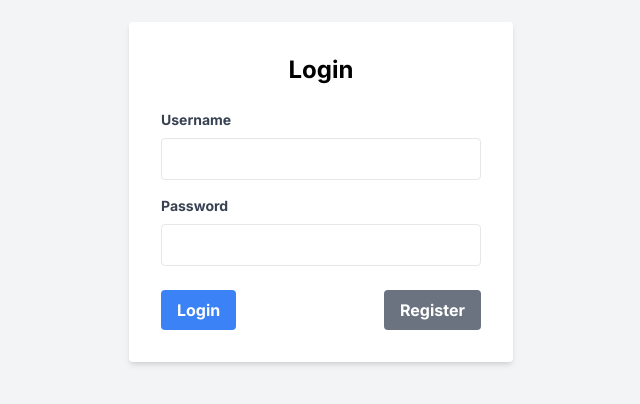
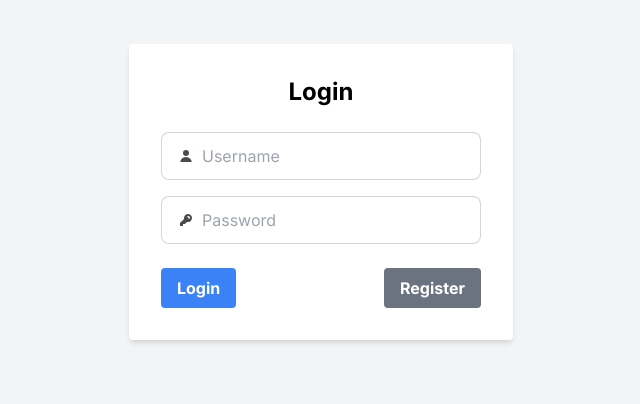
Before and after one commit to yehonatan1212/SkiApp_Front-Next.js, a Next.js app: page / in a window 1280 px wide. Shown: the part 208-612 px from the top of the page, without its empty margins (319-959 px from the left). Built offline with nearby package versions, Linux system fonts and the light colour scheme.

Commit message:
organized skiCard

```diff
--- /dev/null
+++ b/app/components/cardComponents/ContactLength.tsx
@@ -0,0 +1,15 @@
+import React from 'react'
+
+const ContactLength: React.FC<{ length: number; contactLength: number; }> = ({length, contactLength}) => {
+  return (
+    <div>
+      Total ski length: {length} cm. Contact points (Camber) length is {contactLength} cm,
+      leaving {length - contactLength} cm for tip and tail rocker.
+      <p>
+        A longer camber provides better grip and stability, while a longer rocker provides better flotation in deep snow.
+      </p>
+    </div>
+  )
+};
+
+export default ContactLength;
--- /dev/null
+++ b/app/components/cardComponents/Floatation.tsx
@@ -0,0 +1,12 @@
+import React from 'react'
+
+const Floatation: React.FC<{ floatation: number }> = ({floatation}) => {
+  return (
+    <div>
+      Floatation: {floatation}
+      <p>This value is calculated by the area of your ski.</p>
+    </div>
+  )
+}
+
+export default Floatation;
--- /dev/null
+++ b/app/components/cardComponents/HeightDifference.tsx
@@ -0,0 +1,13 @@
+import React from 'react'
+
+interface HeightDifferenceProps {
+  heightDifference: number;
+}
+function HeightDifference({heightDifference}: HeightDifferenceProps) {
+  if (heightDifference > 0) {
+    return `Your ski is ${heightDifference} cm shorter than you. A shorter ski is easier to maneuver and initiate turns but less stable at high speeds.`;
+  }
+  return `Your ski is ${Math.abs(heightDifference)} cm longer than you. A longer ski is more stable at high speeds but harder to initiate turns and requires more skill.`;
+};
+
+export default HeightDifference
--- /dev/null
+++ b/app/components/cardComponents/LevelScale.tsx
@@ -0,0 +1,30 @@
+import React from 'react'
+import styles from '../../css/lineScale.module.css';
+
+
+const SkiLevelScale: React.FC<{ minLevel: number; maxLevel: number }> = ({ minLevel, maxLevel }) => {
+    const startPercentage = ((minLevel - 1) / 9) * 100;
+    const endPercentage = ((maxLevel - 1) / 9) * 100;
+    const average = (minLevel + maxLevel) / 2;
+    const width = endPercentage - startPercentage;
+
+    return (
+      <div className={styles.container}>
+        <h3 className={styles.header}>Ski Level  -  {average.toFixed(0)}</h3>
+        <div className={styles.scaleContainer}>
+          <div className={styles.scale}>
+            <div
+              className={styles.filled}
+              style={{ left: `${startPercentage}%`, width: `${width}%` }}
+            />
+          </div>
+          <div className={styles.labels}>
+            <span>Beginner</span>
+            <span>Expert</span>
+          </div>
+        </div>
+      </div>
+    );
+  };
+
+  export default SkiLevelScale
--- /dev/null
+++ b/app/components/cardComponents/SkiSpecs.tsx
@@ -0,0 +1,17 @@
+import React from 'react'
+
+interface SkiSpecsProps {
+  ski: any;
+}
+
+const SkiSpecs: React.FC<SkiSpecsProps> = ({ ski }) => (
+  <div className="specs">
+    <p>Length: {ski.length} cm</p>
+    <p>Radius: {ski.radius} m</p>
+    <p>Sidecut: {ski.tip} / {ski.waist} / {ski.tail}</p>
+    <p>Stiffness: {ski.stiffness}</p>
+    <p>Camber: {ski.camber_rocker}</p>
+  </div>
+);
+
+export default SkiSpecs;
--- /dev/null
+++ b/app/components/cardComponents/TerrainScale.tsx
@@ -0,0 +1,29 @@
+import React from 'react'
+import styles from '../../css/lineScale.module.css'
+
+const TerrainScale: React.FC<{ terrain: number }> = ({ terrain }) => {
+    const percentage = ((terrain - 1) / 9) * 100;
+
+    return (
+      <div className={styles.container}>
+        <h3 className={styles.header}>Terrain  -  {percentage.toFixed(0)}% for piste</h3>
+        <div className={styles.scaleContainer}>
+          <div className={styles.scale}>
+            <div
+              className={styles.point}
+              style={{ left: `${percentage}%` }}
+            />
+          </div>
+          <div className={styles.labels}>
+            <span>Off-piste</span>
+            <span>Piste</span>
+          </div>
+        </div>
+        <div className={styles.valueContainer}>
+          <span className={styles.percentage}>{percentage.toFixed(1)}%</span>
+        </div>
+      </div>
+    );
+  };
+
+  export default TerrainScale
--- a/app/page.tsx
+++ b/app/page.tsx
@@ -28,25 +28,48 @@ const LoginPage = () => {
       <form onSubmit={handleLogin} className="bg-white p-8 rounded shadow-md w-full max-w-sm">
         <h2 className="text-2xl font-bold mb-6 text-center">Login</h2>
         {error && <p className="text-red-500 mb-4">{error}</p>}
+
         <div className="mb-4">
-          <label className="block text-gray-700 text-sm font-bold mb-2">Username</label>
+        <label className="input input-bordered flex items-center gap-2">
+          <svg
+            xmlns="http://www.w3.org/2000/svg"
+            viewBox="0 0 16 16"
+            fill="currentColor"
+            className="h-4 w-4 opacity-70">
+            <path
+              d="M8 8a3 3 0 1 0 0-6 3 3 0 0 0 0 6ZM12.735 14c.618 0 1.093-.561.872-1.139a6.002 6.002 0 0 0-11.215 0c-.22.578.254 1.139.872 1.139h9.47Z" />
+          </svg>
           <input
             type="text"
             value={username}
             onChange={(e) => setUsername(e.target.value)}
-            className="w-full px-3 py-2 border rounded focus:outline-none focus:ring focus:border-blue-300"
+            className="grow"
+            placeholder="Username"
             required
-          />
+            />
+        </label>
         </div>
         <div className="mb-6">
-          <label className="block text-gray-700 text-sm font-bold mb-2">Password</label>
+        <label className="input input-bordered flex items-center gap-2">
+          <svg
+            xmlns="http://www.w3.org/2000/svg"
+            viewBox="0 0 16 16"
+            fill="currentColor"
+            className="h-4 w-4 opacity-70">
+            <path
+              fillRule="evenodd"
+              d="M14 6a4 4 0 0 1-4.899 3.899l-1.955 1.955a.5.5 0 0 1-.353.146H5v1.5a.5.5 0 0 1-.5.5h-2a.5.5 0 0 1-.5-.5v-2.293a.5.5 0 0 1 .146-.353l3.955-3.955A4 4 0 1 1 14 6Zm-4-2a.75.75 0 0 0 0 1.5.5.5 0 0 1 .5.5.75.75 0 0 0 1.5 0 2 2 0 0 0-2-2Z"
+              clipRule="evenodd" />
+          </svg>
           <input
             type="password"
             value={password}
             onChange={(e) => setPassword(e.target.value)}
-            className="w-full px-3 py-2 border rounded focus:outline-none focus:ring focus:border-blue-300"
+            className="grow"
+            placeholder='Password'
             required
           />
+        </label>
         </div>
         <div className="flex justify-between">
           <button
--- a/app/register/page.tsx
+++ b/app/register/page.tsx
@@ -44,7 +44,7 @@ const RegisterPage = () => {
             type="text"
             value={username}
             onChange={(e) => setUsername(e.target.value)}
-            className="w-full px-3 py-2 border rounded focus:outline-none focus:ring focus:border-blue-300"
+            className="input input-bordered w-full max-w-xs"
             required
           />
         </div>
@@ -54,7 +54,7 @@ const RegisterPage = () => {
             type="password"
             value={password}
             onChange={(e) => setPassword(e.target.value)}
-            className="w-full px-3 py-2 border rounded focus:outline-none focus:ring focus:border-blue-300"
+            className="input input-bordered w-full max-w-xs"
             required
           />
         </div>
@@ -64,7 +64,7 @@ const RegisterPage = () => {
             type="number"
             value={height}
             onChange={(e) => setHeight(Number(e.target.value))}
-            className="w-full px-3 py-2 border rounded focus:outline-none focus:ring focus:border-blue-300"
+            className="input input-bordered w-full max-w-xs"
             required
           />
         </div>
@@ -74,7 +74,7 @@ const RegisterPage = () => {
             type="number"
             value={weight}
             onChange={(e) => setWeight(Number(e.target.value))}
-            className="w-full px-3 py-2 border rounded focus:outline-none focus:ring focus:border-blue-300"
+            className="input input-bordered w-full max-w-xs"
             required
           />
         </div>
@@ -84,16 +84,22 @@ const RegisterPage = () => {
             type="text"
             value={skiLevel}
             onChange={(e) => setSkiLevel(e.target.value)}
-            className="w-full px-3 py-2 border rounded focus:outline-none focus:ring focus:border-blue-300"
-            required
+            className="input input-bordered w-full max-w-xs"
           />
         </div>
-        <div className="flex justify-center">
+        <div className="flex justify-between">
           <button
             type="submit"
             className="bg-blue-500 hover:bg-blue-700 text-white font-bold py-2 px-4 rounded focus:outline-none focus:shadow-outline"
           >
             Register
+          </button>
+          <button
+            type="button"
+            onClick={() => router.push('/')}
+            className="bg-gray-500 hover:bg-gray-700 text-white font-bold py-2 px-4 rounded focus:outline-none focus:shadow-outline"
+          >
+            Log in
           </button>
         </div>
       </form>
```
Also changed, not shown: app/components/skiCard.tsx (+20 -81 lines), 1 other file (tests, documents, lock files or other folders).
